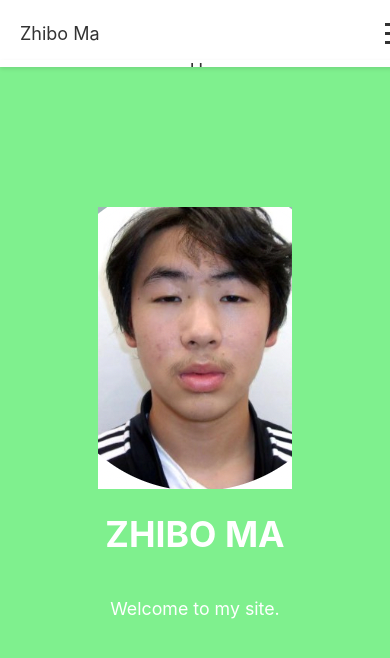
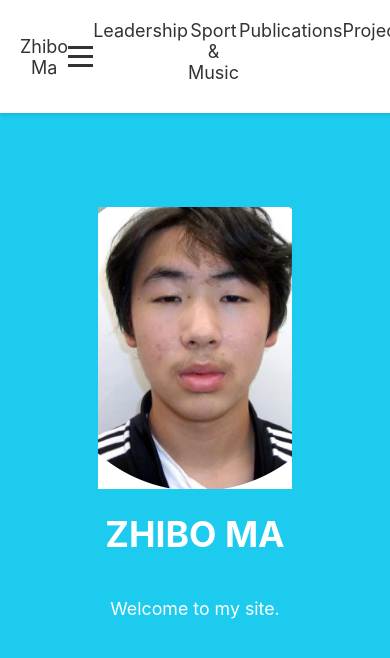
Before and after one commit to ma-e/inzhiboma, a React (Create React App) app: page / in a window 390 px wide. Shown: the top 658 px of the page. Built offline with nearby package versions, Linux system fonts and the light colour scheme.

Commit message:
add menu

```diff
--- a/src/App.css
+++ b/src/App.css
@@ -14,7 +14,7 @@
 }
 
 .App-header {
-  background-color: #7ff08e;
+  background-color: #1ccbee;
   min-height: 100vh;
   display: flex;
   flex-direction: column;
--- a/src/Menu.css
+++ b/src/Menu.css
@@ -59,15 +59,10 @@
 
   @media only screen and (max-width: 600px) {
     .menu ul {
-      display: ${isOpen ? 'flex' : 'none'};
-      flex-direction: column;
-      position: absolute;
-      top: 60px;
-      left: 0;
-      width: 100%;
-      background-color: #fff;
-      box-shadow: 0 2px 4px rgba(0, 0, 0, 0.1);
-    }
+        list-style-type: none;
+        padding: 0;
+        margin: 0;
+      }
 
     .menu ul li {
       margin-left: 0;
--- a/src/Menu.js
+++ b/src/Menu.js
@@ -9,18 +9,18 @@ const Menu = () => {
   };
 
   return (
-    <div className={`menu ${isOpen ? 'open' : ''}`}>
+    <div className="menu">
       <div className="brand">Zhibo Ma</div>
       <div className="hamburger-menu" onClick={toggleMenu}>
-        <div className="line"></div>
-        <div className="line"></div>
-        <div className="line"></div>
+        <div className={`line ${isOpen ? 'open' : ''}`}></div>
+        <div className={`line ${isOpen ? 'open' : ''}`}></div>
+        <div className={`line ${isOpen ? 'open' : ''}`}></div>
       </div>
-      <ul>
-        <li><a href="#">Home</a></li>
-        <li><a href="#">About</a></li>
-        <li><a href="#">Services</a></li>
-        <li><a href="#">Contact</a></li>
+      <ul className={isOpen ? 'open' : ''}>
+        <li><a href="#">Leadership</a></li>
+        <li><a href="#">Sport & Music</a></li>
+        <li><a href="#">Publications</a></li>
+        <li><a href="#">Projects</a></li>
       </ul>
     </div>
   );
```
Also changed, not shown: src/Leadership.css (added).
